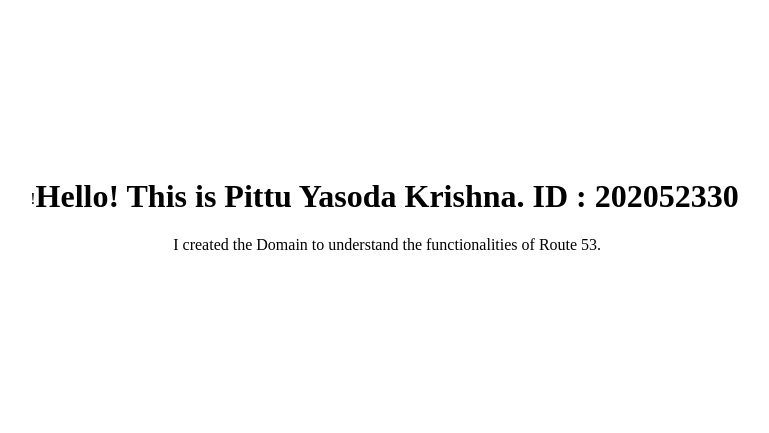
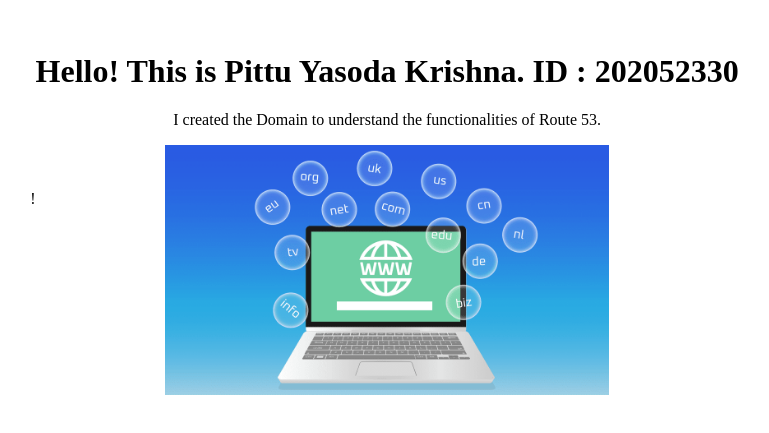
Before and after one commit to Pittu99/Pittu99.github.io, a plain HTML site: page index.html in a window 1280 px wide. Shown: the part 201-634 px from the top of the page, without its empty margins (243-1012 px from the left). Drawn offline with Linux system fonts and the light colour scheme.

Commit message:
Update index.html

```diff
--- a/index.html
+++ b/index.html
@@ -22,6 +22,7 @@
             <h1 id="name">Hello! This is Pittu Yasoda Krishna. ID : 202052330</h1>
 
             <p>I created the Domain  to understand the functionalities of Route 53.</p>
+            <img src="best-domain-extensions.png" alt="coding image" style="height: 250px">
         </div>
 
     </div>
```
